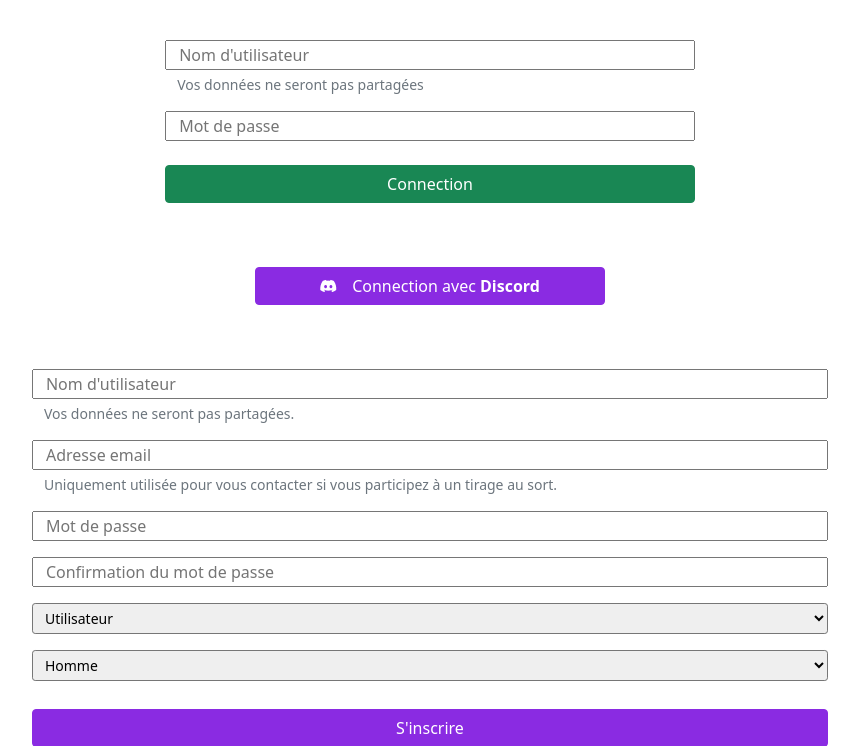
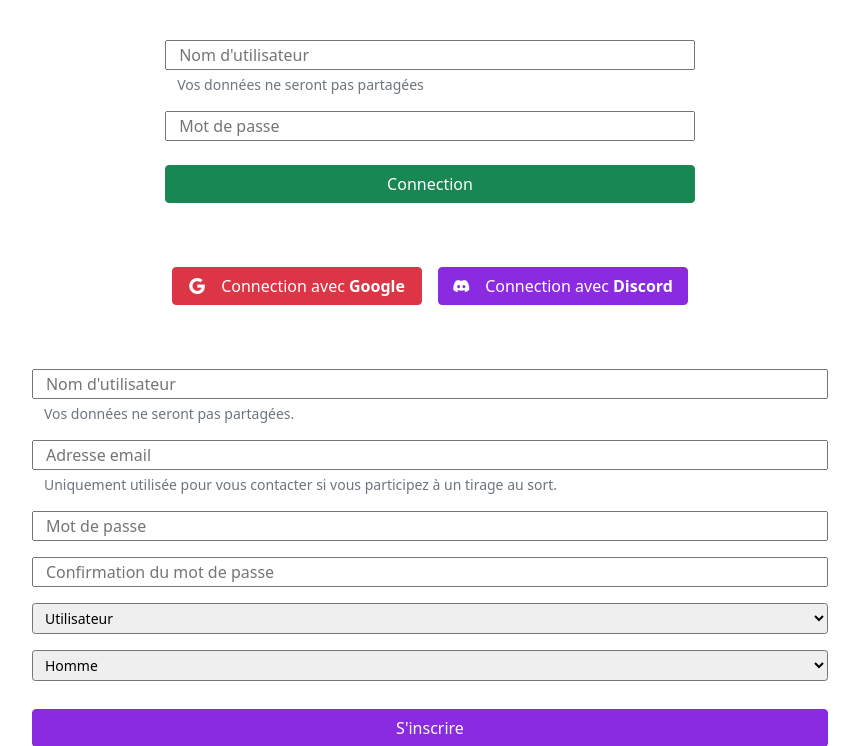
Before and after one commit to ThaaoBlues/JeParticipeHTML, a Flask app: page /login in a window 1280 px wide. Shown: the part 56-802 px from the top of the page, without its empty margins (210-1069 px from the left). Run offline with Flask 2, Linux system fonts and the light colour scheme; parts of the project's set-up code (start-up, migrations or seed data) failed here and were passed over; some libraries are stand-ins or nearby versions.

Commit message:
Google Oauth2

```diff
--- a/main.py
+++ b/main.py
@@ -49,6 +49,8 @@ app.secret_key = "".join(choices("1234567890°+AZERTYUIOP¨£µQSDFGHJKLM%WXCVBN
 google_blueprint = make_google_blueprint(
     client_id="XXX",
     client_secret="XXX",
+    redirect_url="/google_login",
+    authorized_url="/authorized",
     scope=["email","profile"]
 )
 
@@ -118,10 +120,8 @@ def unauthorized_handler():
 @app.route("/")
 def accueil():
 
-    if not google.authorized:
-        return redirect(url_for("login"))
-    else:
-        return redirect("/google_login")
+    return redirect(url_for("login"))
+
 
 @app.route("/a-propos")
 def a_propos():
--- a/templates/login.html
+++ b/templates/login.html
@@ -126,8 +126,8 @@
             </div>
 
             <div class="row mx-3 justify-content-md-center mt-5">
-                <button class="btn btn-danger" onclick="window.location.href='/google_login'" style="max-width: 350px;" hidden><i class="bi bi-google me-3"></i>Connection avec <b translate="no">Google</b></button>
-                <button class="btn btn-primary" onclick="window.location.href='/discord_login'" style="max-width: 350px;"><i class="bi bi-discord me-3"></i>Connection avec  <b translate="no"> Discord</b></button>
+                <button class="btn btn-danger mx-2" onclick="window.location.href='/google_login'" style="max-width: 250px;" ><i class="bi bi-google me-3"></i>Connection avec <b translate="no"> Google</b></button>
+                <button class="btn btn-primary mx-2" onclick="window.location.href='/discord_login'" style="max-width: 250px;"><i class="bi bi-discord me-3"></i>Connection avec  <b translate="no"> Discord</b></button>
 
             </div>
 
```
Also changed, not shown: templates/blueprint.html (+4 -4 lines).
